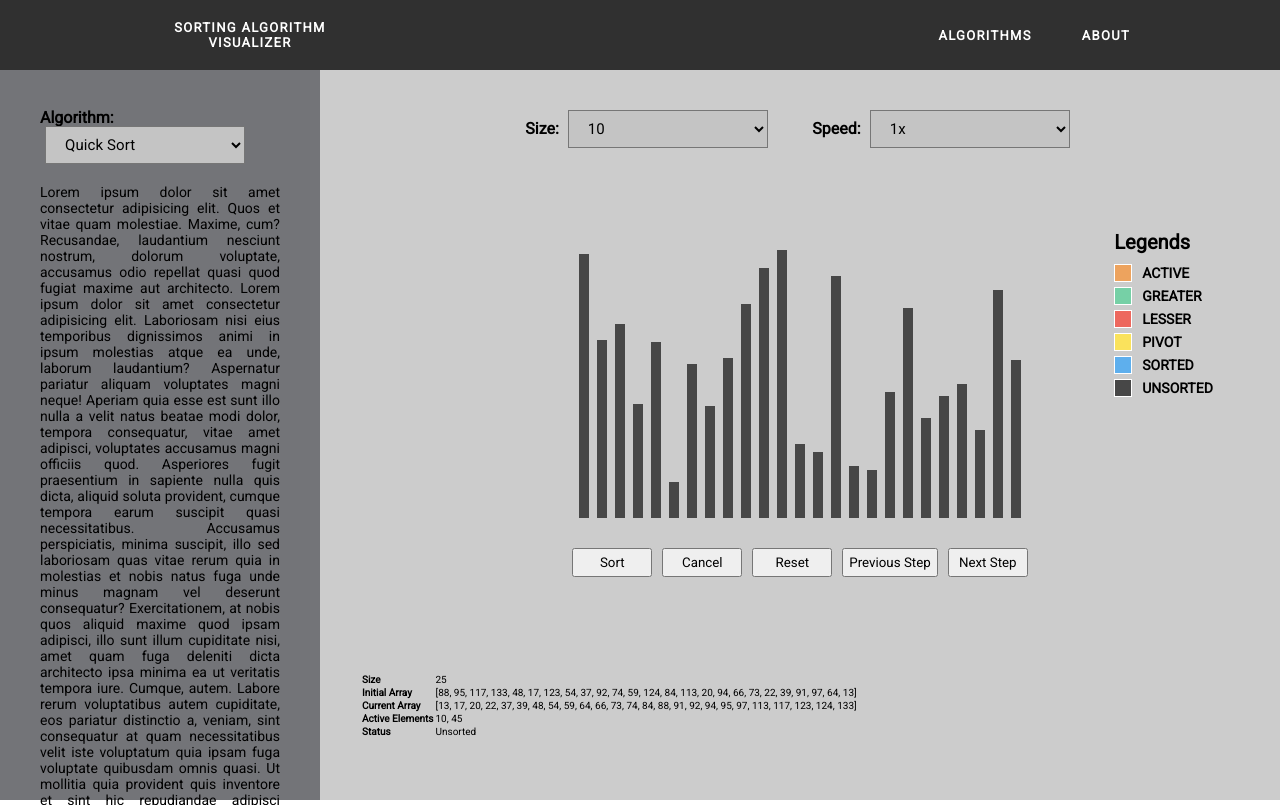
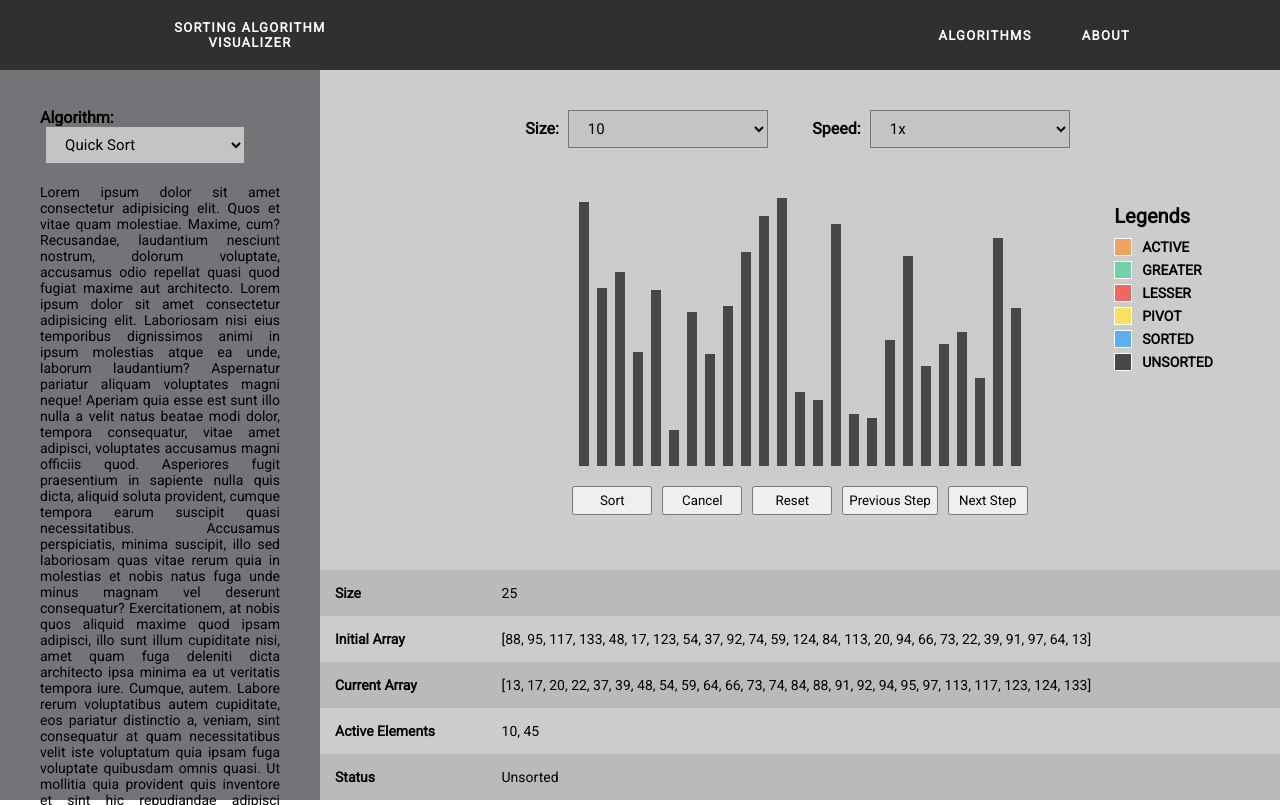
Before and after one commit to bkrmadtya/sorting-algorithm-visualizer, a React app: page / in a window 1280 px wide. Built offline with nearby package versions, Linux system fonts and the light colour scheme.

Commit message:
feat: added styles to the bottom panel table

```diff
--- a/src/app.scss
+++ b/src/app.scss
@@ -122,7 +122,6 @@ a {
 		'side main main main '
 		'side main main main '
 		'side main main main '
-		'side bottom bottom bottom'
 		'side bottom bottom bottom';
 	height: 100%;
 	width: 100%;
@@ -138,7 +137,7 @@ a {
 			'. barContainer barContainer barContainer barContainer barContainer legend'
 			'. barContainer barContainer barContainer barContainer barContainer legend'
 			'. barContainer barContainer barContainer barContainer barContainer legend'
-			'con controls controls controls controls controls . ';
+			'. controls controls controls controls controls . ';
 		background-color: var(--mainPanelBg);
 		padding: 4rem;
 		text-align: justify;
@@ -266,7 +265,30 @@ a {
 	.bottomPanel {
 		grid-area: bottom;
 		background-color: var(--bottomPanelBg);
-		padding: 4rem;
 		text-align: justify;
+		display: flex;
+		flex-direction: column;
+		justify-content: flex-end;
+
+		& .detailTable {
+			width: 100%;
+			border-collapse: collapse;
+
+			& .rowData {
+				font-size: 1.4rem;
+
+				& td {
+					padding: 1.5rem;
+				}
+
+				&:nth-child(odd) {
+					background-color: hsl(0, 0%, 73%);
+				}
+
+				&__key {
+					font-weight: bold;
+				}
+			}
+		}
 	}
 }
```
